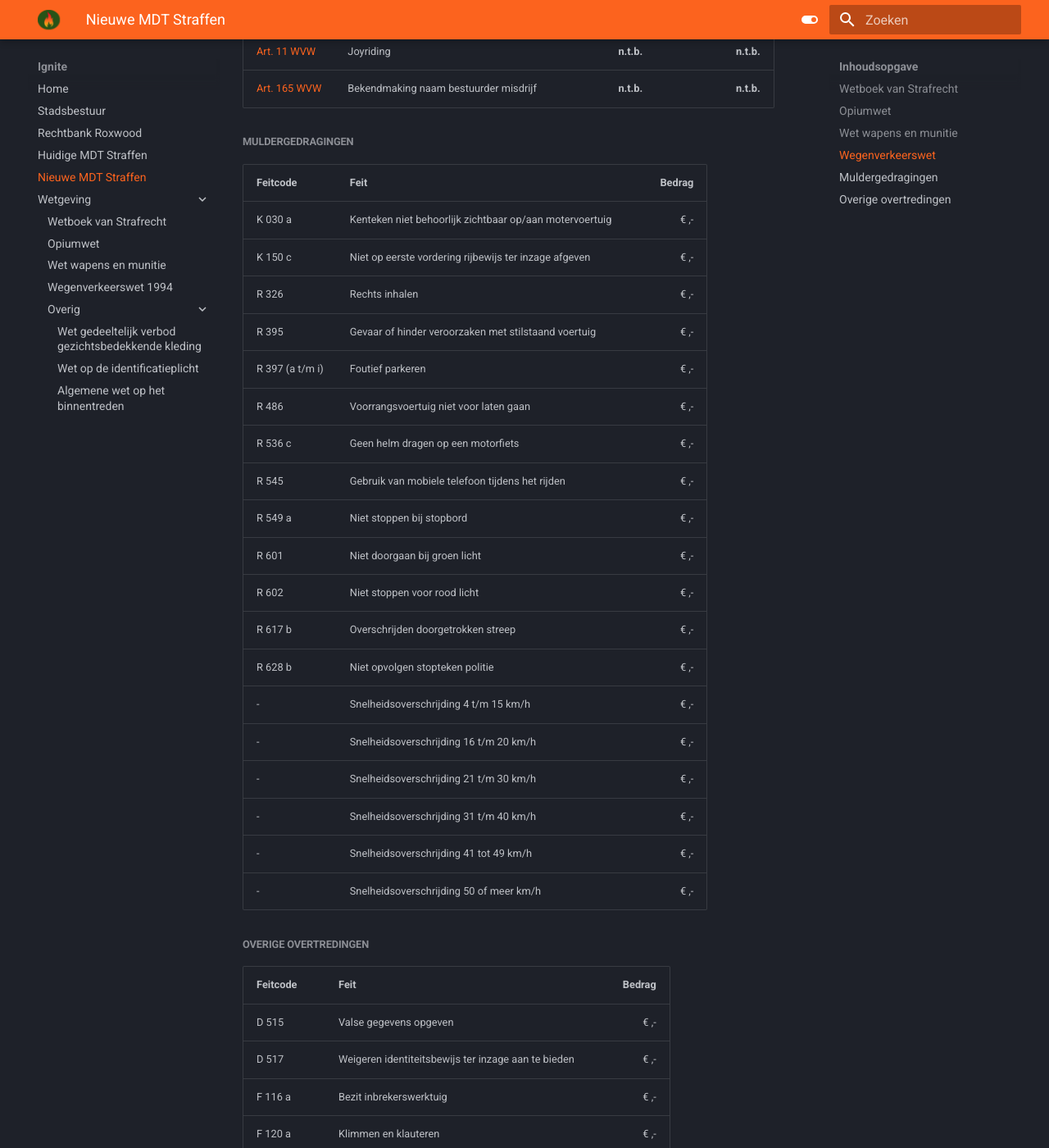
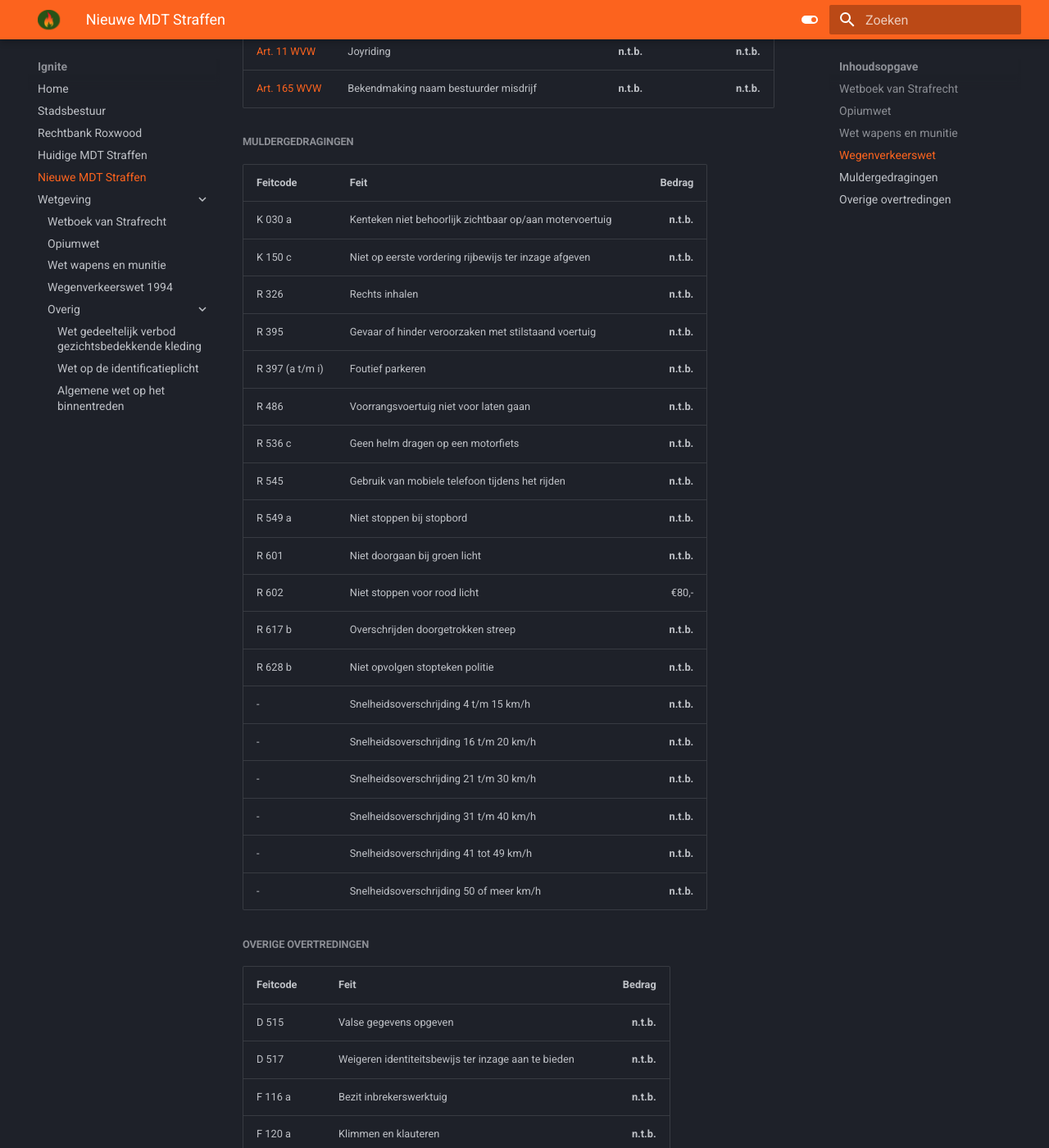
Before and after one commit to NLDenny/wetboek, an MkDocs documentation site: the page built from docs/overig/bboud.md, in a window 1280 px wide and 1400 px high, scrolled down 4610 px. Shown: the whole window at 82% size. Built offline with MkDocs 1.6.1 and Material for MkDocs 9.7.7, drawn with Linux system fonts in a browser that asks for light colours.

Commit message:
Update bboud.md

```diff
--- a/docs/overig/bboud.md
+++ b/docs/overig/bboud.md
@@ -113,32 +113,32 @@ Het is daarom raadzaam om periodiek deze pagina opnieuw te bekijken.
 #####Muldergedragingen
 |Feitcode|Feit|Bedrag|
 |:----|:----|-:|
-K 030 a | Kenteken niet behoorlijk zichtbaar op/aan motervoertuig | € ,- |
-K 150 c | Niet op eerste vordering rijbewijs ter inzage afgeven | € ,- |
-R 326 | Rechts inhalen | € ,- |
-R 395 | Gevaar of hinder veroorzaken met stilstaand voertuig | € ,- |
-R 397 (a t/m i) | Foutief parkeren | € ,- |
-R 486 | Voorrangsvoertuig niet voor laten gaan | € ,- |
-R 536 c | Geen helm dragen op een motorfiets | € ,- |
-R 545 | Gebruik van mobiele telefoon tijdens het rijden | € ,- |
-R 549 a | Niet stoppen bij stopbord | € ,- |
-R 601 | Niet doorgaan bij groen licht | € ,- |
-R 602 | Niet stoppen voor rood licht | € ,- |
-R 617 b | Overschrijden doorgetrokken streep | € ,- |
-R 628 b | Niet opvolgen stopteken politie | € ,- |
-- | Snelheidsoverschrijding 4 t/m 15 km/h | € ,- |
-- | Snelheidsoverschrijding 16 t/m 20 km/h | € ,- |
-- | Snelheidsoverschrijding 21 t/m 30 km/h | € ,- |
-- | Snelheidsoverschrijding 31 t/m 40 km/h | € ,- |
-- | Snelheidsoverschrijding 41 tot 49 km/h | € ,- |
-- | Snelheidsoverschrijding 50 of meer km/h | € ,- |
+K 030 a | Kenteken niet behoorlijk zichtbaar op/aan motervoertuig | __n.t.b.__
+K 150 c | Niet op eerste vordering rijbewijs ter inzage afgeven | __n.t.b.__
+R 326 | Rechts inhalen | __n.t.b.__
+R 395 | Gevaar of hinder veroorzaken met stilstaand voertuig | __n.t.b.__
+R 397 (a t/m i) | Foutief parkeren | __n.t.b.__
+R 486 | Voorrangsvoertuig niet voor laten gaan | __n.t.b.__
+R 536 c | Geen helm dragen op een motorfiets | __n.t.b.__
+R 545 | Gebruik van mobiele telefoon tijdens het rijden | __n.t.b.__
+R 549 a | Niet stoppen bij stopbord | __n.t.b.__
+R 601 | Niet doorgaan bij groen licht | __n.t.b.__
+R 602 | Niet stoppen voor rood licht | €80,- |
+R 617 b | Overschrijden doorgetrokken streep | __n.t.b.__
+R 628 b | Niet opvolgen stopteken politie | __n.t.b.__
+- | Snelheidsoverschrijding 4 t/m 15 km/h | __n.t.b.__
+- | Snelheidsoverschrijding 16 t/m 20 km/h | __n.t.b.__
+- | Snelheidsoverschrijding 21 t/m 30 km/h | __n.t.b.__
+- | Snelheidsoverschrijding 31 t/m 40 km/h | __n.t.b.__
+- | Snelheidsoverschrijding 41 tot 49 km/h | __n.t.b.__
+- | Snelheidsoverschrijding 50 of meer km/h | __n.t.b.__
 
 #####Overige overtredingen
 |Feitcode|Feit|Bedrag|
 |:----|:----|-:|
-D 515| Valse gegevens opgeven | € ,- |
-D 517| Weigeren identiteitsbewijs ter inzage aan te bieden | € ,- |
-F 116 a| Bezit inbrekerswerktuig | € ,- |
-F 120 a| Klimmen en klauteren | € ,- |
-F 120 b| Overlast veroorzaken | € ,- |
-[Art. 2 Wgbk](/wetboek/overig/wgvgk/#artikel-1) | Gezichtsbedekking dragen | € ,- |
+D 515| Valse gegevens opgeven | __n.t.b.__
+D 517| Weigeren identiteitsbewijs ter inzage aan te bieden | __n.t.b.__
+F 116 a| Bezit inbrekerswerktuig | __n.t.b.__
+F 120 a| Klimmen en klauteren | __n.t.b.__
+F 120 b| Overlast veroorzaken | __n.t.b.__
+[Art. 2 Wgbk](/wetboek/overig/wgvgk/#artikel-1) | Gezichtsbedekking dragen | __n.t.b.__
```
